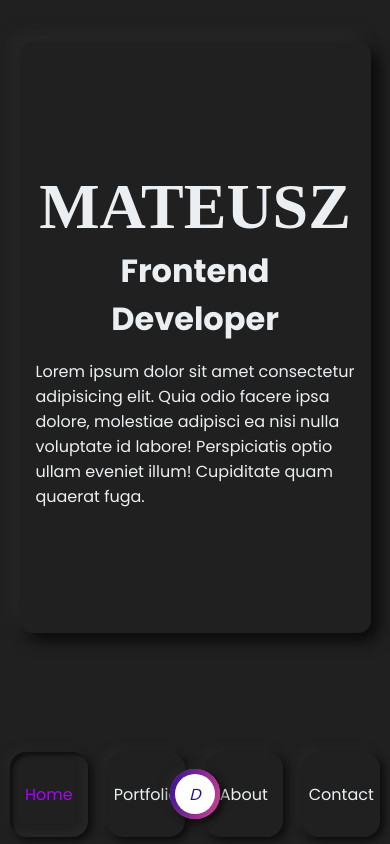
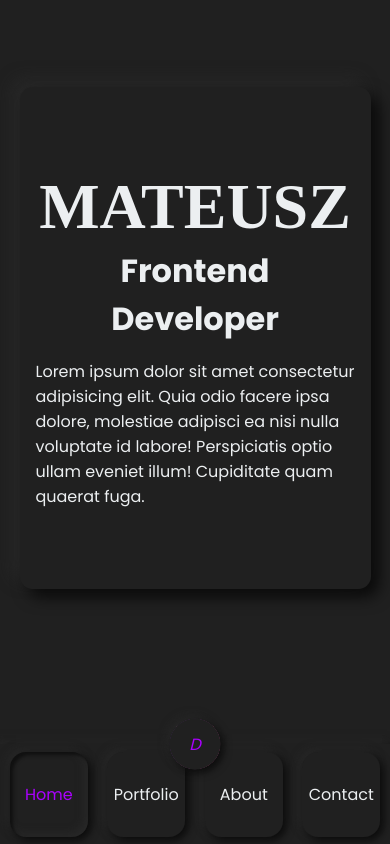
Before and after one commit to mateuszgorecki/first-react-app, a React (Create React App) app: page / in a window 390 px wide. Built offline with nearby package versions, Linux system fonts and the light colour scheme; a web font is replaced by a local one.

Commit message:
updates on mobile version

```diff
--- a/src/assets/scss/AboutPage.module.scss
+++ b/src/assets/scss/AboutPage.module.scss
@@ -57,6 +57,7 @@
 
 @media screen and (max-width: 576px) {
   .wrapper {
+    padding: 1rem 0;
     gap: 1rem;
 
     h1 {
--- a/src/assets/scss/ContactPage.module.scss
+++ b/src/assets/scss/ContactPage.module.scss
@@ -14,7 +14,6 @@
     align-items: center;
     gap: 1rem;
     width: 35rem;
-    -webkit-appearance: none;
 
     input {
       height: 3rem;
@@ -81,7 +80,7 @@
 
 @media screen and (max-width: 576px) {
   .wrapper {
-    padding: 1rem;
+    padding: 2rem 1rem;
     gap: 6rem;
 
     .container {
--- a/src/assets/scss/Header.module.scss
+++ b/src/assets/scss/Header.module.scss
@@ -7,6 +7,7 @@
   display: flex;
   justify-content: center;
   height: 10vh;
+  background-color: $blue-gray;
 
   & > div {
     display: flex;
@@ -69,6 +70,35 @@
   }
 }
 
+.dark {
+  background-color: $darkgrey;
+
+  .logo svg {
+    fill: $blue-gray;
+  }
+
+  nav {
+    ul {
+      li {
+        a {
+          @include darkShadow;
+          color: $blue-gray;
+
+          &:hover,
+          &:active,
+          &.active {
+            color: $purple;
+          }
+
+          &:active,
+          &.active {
+            @include darkShadowActive;
+          }
+        }
+      }
+    }
+  }
+}
 @media screen and (min-width: 1921px) {
   .header {
     height: 12vh;
@@ -175,10 +205,11 @@
 
 @media screen and (max-width: 576px) {
   .header {
+    @include lightShadow;
     width: 100vw;
-    height: 80px;
+    height: 100px;
     position: fixed;
-    bottom: 10px;
+    bottom: 0;
     left: 0;
     right: 0;
     z-index: 1;
@@ -226,36 +257,12 @@
     .theme-button {
       position: absolute;
       left: 50%;
-      top: 50%;
+      top: 0;
       transform: translate(-50%, -50%);
     }
   }
-}
 
-.dark {
-  .logo svg {
-    fill: $blue-gray;
-  }
-
-  nav {
-    ul {
-      li {
-        a {
-          @include darkShadow;
-          color: $blue-gray;
-
-          &:hover,
-          &:active,
-          &.active {
-            color: $purple;
-          }
-
-          &:active,
-          &.active {
-            @include darkShadowActive;
-          }
-        }
-      }
-    }
+  .dark {
+  @include darkShadow;
   }
 }
--- a/src/assets/scss/HomePage.module.scss
+++ b/src/assets/scss/HomePage.module.scss
@@ -27,6 +27,8 @@
 
 @media screen and (max-width: 576px) {
   .wrapper {
+    padding: 5rem 1rem;
+
     h1 {
       @include SairaFont;
       font-size: 4rem;
--- a/src/assets/scss/PageDetails.module.scss
+++ b/src/assets/scss/PageDetails.module.scss
@@ -74,7 +74,7 @@
 
 @media screen and (max-width: 576px) {
   .wrapper {
-    padding: .5rem;
+    padding: 1rem .5rem 5rem;
     flex-direction: column-reverse;
     justify-content: flex-end;
     gap: 1rem;
--- a/src/assets/scss/PageWrapper.module.scss
+++ b/src/assets/scss/PageWrapper.module.scss
@@ -35,6 +35,6 @@
     border-radius: 0.8rem;
     width: 90vw;
     aspect-ratio: unset;
-    height: 70vh;
+    height: fit-content;
   }
 }
--- a/src/assets/scss/PortfolioPage.module.scss
+++ b/src/assets/scss/PortfolioPage.module.scss
@@ -29,7 +29,7 @@
 
 @media screen and (max-width: 576px) {
   .wrapper {
-    padding: 1.5rem;
+    padding: 5rem 1.5rem;
 
     .container {
       flex-direction: column;
--- a/src/assets/scss/ThemeButton.module.scss
+++ b/src/assets/scss/ThemeButton.module.scss
@@ -78,55 +78,45 @@
     height: 50px;
     width: 50px;
     border-radius: 50%;
-    display: flex;
-    align-items: center;
-    box-sizing: border-box;
-    padding: 0 5px;
-    cursor: pointer;
-    position: relative;
-    transition: all 0.2s ease-out;
-
-    .icon {
-      color: #f88748;
-    }
+    padding: 0;
 
     .dark {
-      transition: all 0.2s ease-out;
-      opacity: 0;
-      position: absolute;
-      right: 0;
-      top: 0;
-      border-radius: 25px;
       height: 50px;
       width: 50px;
       display: flex;
-      align-items: center;
-      box-sizing: border-box;
-      padding: 0 5px;
+      padding: 0;
       z-index: 0;
-      transform: scale(1.01);
+    }
+
+    .handle {
+      height: 50px;
+      width: 50px;
+      background-color: $blue-gray;
+      transition: all 0.2s ease-out;
+      transform: scale(1.02) !important;
+
+      &:active {
+        @include lightShadowActive;
+      }
     }
   }
 
   .on {
+    @include darkShadow;
+
     .dark {
       opacity: 1;
     }
 
-    .icon {
-      color: rgba(41, 14, 151, 1);
+    .handle {
+      background-color: $darkgrey;
+
+      &:active {
+        @include darkShadowActive;
+      }
+      .icon {
+        color: $purple;
+      }
     }
   }
-  .handle {
-    height: 40px;
-    width: 40px;
-    border-radius: 50%;
-    display: grid;
-    align-items: center;
-    justify-items: center;
-    background-color: $white;
-    overflow: hidden;
-    position: relative;
-    z-index: 1;
-  }
 }
--- a/src/assets/scss/_variables.scss
+++ b/src/assets/scss/_variables.scss
@@ -8,4 +8,4 @@ $orange         : #FF8F00;
 $purple         : #AA00FF;
 $dark-shadow    : rgba($black, 0.5);
 $light-shadow   : rgba($darkgrey-light, 0.5);
-$light-shadow-2   : rgba($darkgrey-light, 0.3);
+$light-shadow-2 : rgba($darkgrey-light, 0.3);
```
